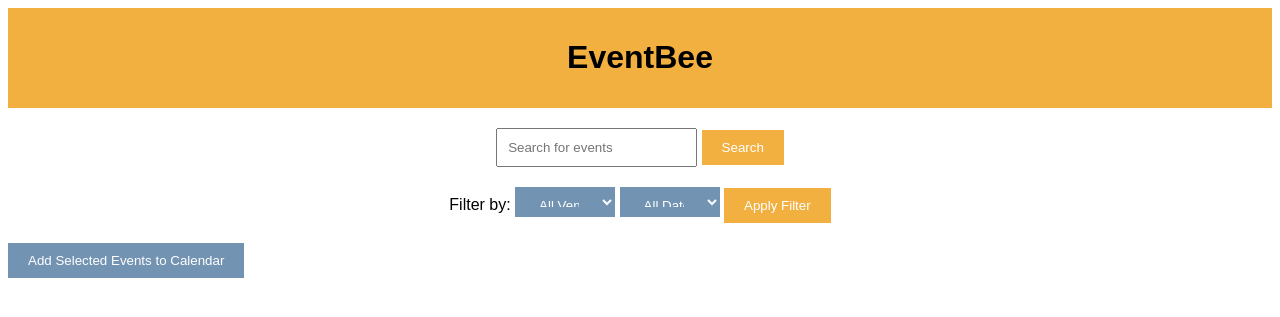
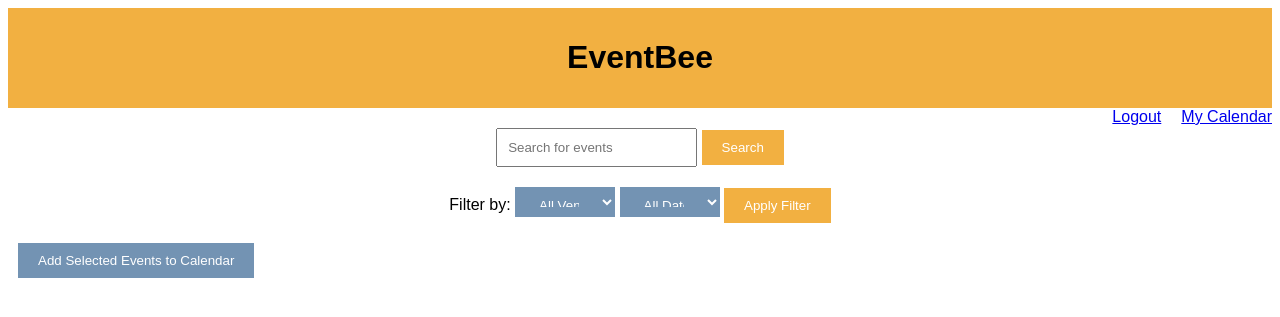
Before and after one commit to chethanamurthy/EventBee, a Flask app: page / in a window 1280 px wide. Shown: the top 317 px of the page. Run offline with Flask 2, Linux system fonts and the light colour scheme.

Commit message:
Updated Styling

```diff
--- a/seed_database.py
+++ b/seed_database.py
@@ -6,6 +6,10 @@
 from googleapiclient.discovery import build
 from google.oauth2.service_account import Credentials
 from googleapiclient import discovery
+
+from flask import Flask, render_template
+import googleapiclient.discovery
+from google.oauth2 import service_account
 
 # # Set up the Google Calendar API client
 # credentials = service_account.Credentials.from_service_account_file('credentials.json', scopes=[u'https://www.googleapis.com/auth/calendar'])
@@ -66,14 +70,6 @@
         },
     }
 
-    # # Insert the event into the Google Calendar
-    # calendar_service.events().insert(calendarId='primary', body=event_body).execute()
-
-    # # Construct the calendar link using the calendar ID
-    # calendar_link = f'https://calendar.google.com/calendar/r?cid=primary'
-    # print(f'Calendar Link: {calendar_link}')
-    ##109885692748336346308
-
     try:
         # Insert the event into the Google Calendar
         calendar_service.events().insert(calendarId='chethana.kvk@gmail.com', body=event_body).execute()
@@ -92,6 +88,35 @@
     return list(set(event['venue']for event in events))
     #return [event['venue'] for event in events]
 
+def get_calendar_events():
+    # Set up Google Calendar API credentials
+    credentials1 = service_account.Credentials.from_service_account_file(
+    'credentials.json', scopes=['https://www.googleapis.com/auth/calendar.readonly']
+        )
+    calendar_service1 = build('calendar', 'v3', credentials=credentials1)
+
+    # Define a route to display the calendar
+    calendar_id1 = 'chethana.kvk@gmail.com'
+    events1 = calendar_service1.events().list(calendarId=calendar_id1).execute()
+
+    # Sample data for demonstration (replace with actual data)
+    # events = [
+    #     {
+    #         'summary': 'Event 1',
+    #         'start': {'date': '2023-10-10'},
+    #         'location': 'Venue 1'
+    #     },
+    #     {
+    #         'summary': 'Event 2',
+    #         'start': {'date': '2023-10-15'},
+    #         'location': 'Venue 2'
+    #     }
+    # ]
+
+    return events1['items']
+
+
+
 
 if __name__ == '__main__':
     keyword = input("Enter a keyword to search for events: ")
--- a/server.py
+++ b/server.py
@@ -1,5 +1,6 @@
 from flask import Flask, render_template, request, redirect, url_for, flash
 from seed_database import search_events_by_keyword, get_unique_venues,add_event_to_calendar
+from flask_login import LoginManager, UserMixin, login_user, logout_user, login_required, current_user
 import seed_database
 import os
 #from apis import ticketmaster
@@ -50,6 +51,69 @@
     #except Exception as e:
         #return jsonify({"message": str(e)}), 500
 
+#User-Login
+app.secret_key = 'your_secret_key'  # Change this to a secure secret key
+login_manager = LoginManager(app)
+login_manager.login_view = 'login'
+
+# Simulated user database for demonstration purposes
+users = {
+    'user1': {'password': 'password1'},
+    'user2': {'password': 'password2'},
+}
+
+class User(UserMixin):
+    def __init__(self, id):
+        self.id = id
+
+@login_manager.user_loader
+def load_user(user_id):
+    return User(user_id)
+
+@app.route('/login', methods=['GET', 'POST'])
+def login():
+    if request.method == 'POST':
+        username = request.form['username']
+        password = request.form['password']
+
+        if username in users and users[username]['password'] == password:
+            user = User(username)
+            login_user(user)
+            flash('Logged in successfully', 'success')
+            #return redirect(url_for('dashboard'))
+            return redirect(url_for('home'))
+        else:
+            flash('Login failed. Check your username and password.', 'danger')
+
+    return render_template('login.html')
+
+# @app.route('/dashboard')
+# @login_required
+# def dashboard():
+#     return f'Hello, {current_user.id}! This is your dashboard. <a href="/logout">Logout</a>'
+
+@app.route('/logout')
+@login_required
+def logout():
+    logout_user()
+    flash('Logged out successfully', 'success')
+    return redirect(url_for('login'))
+
+
+# @app.route('/dashboard')
+# def dashboard():
+#     # Retrieve events from the user's Google Calendar
+#     calendar_events = seed_database.get_calendar_events()  # Implement this function to fetch calendar events
+
+#     return render_template('dashboard.html', calendar_events=calendar_events)
+
+@app.route('/dashboard')
+def dashboard():
+    google_calendar_events = seed_database.get_calendar_events()
+    return render_template('dashboard.html', google_calendar_events=google_calendar_events)
+
+
+
 
 if __name__ == '__main__':
     app.run(debug=True)
--- a/static/style.css
+++ b/static/style.css
@@ -71,4 +71,14 @@
     border: none;
     color: #fff;
     cursor: pointer;
+    margin-left: 10px;
 }
+
+.dashboard-link{
+    float:right;
+}
+
+.logout{
+    margin-right:20px;
+    float:right;
+}
--- a/templates/home.html
+++ b/templates/home.html
@@ -10,6 +10,15 @@
 <body>
     <div class="title-bar">
         <h1>EventBee</h1>
+    </div>
+
+    <!-- Add a link to the dashboard -->
+    <div class="dashboard-link">
+        <a href="/dashboard">My Calendar</a>
+    </div>
+
+    <div class="logout">
+        <a href="/logout">Logout</a>
     </div>
 
     <div class="search">
```
